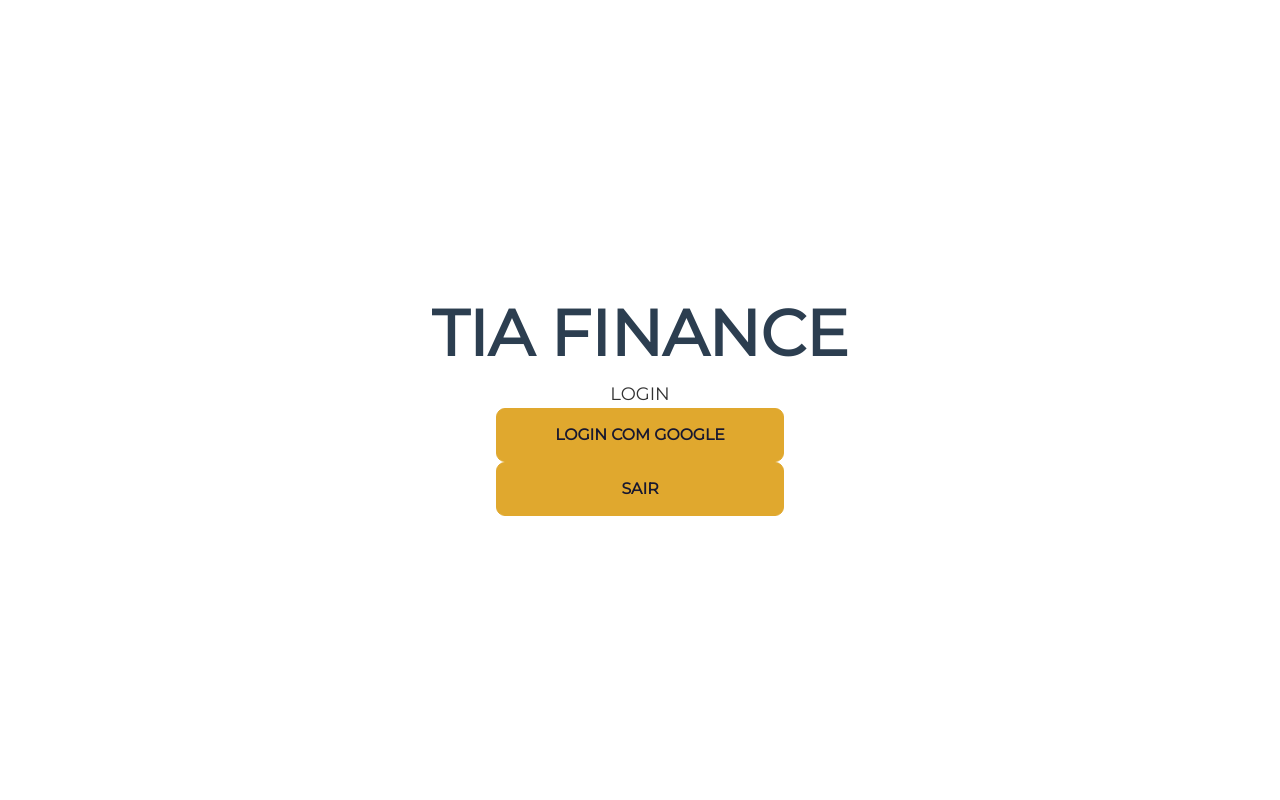
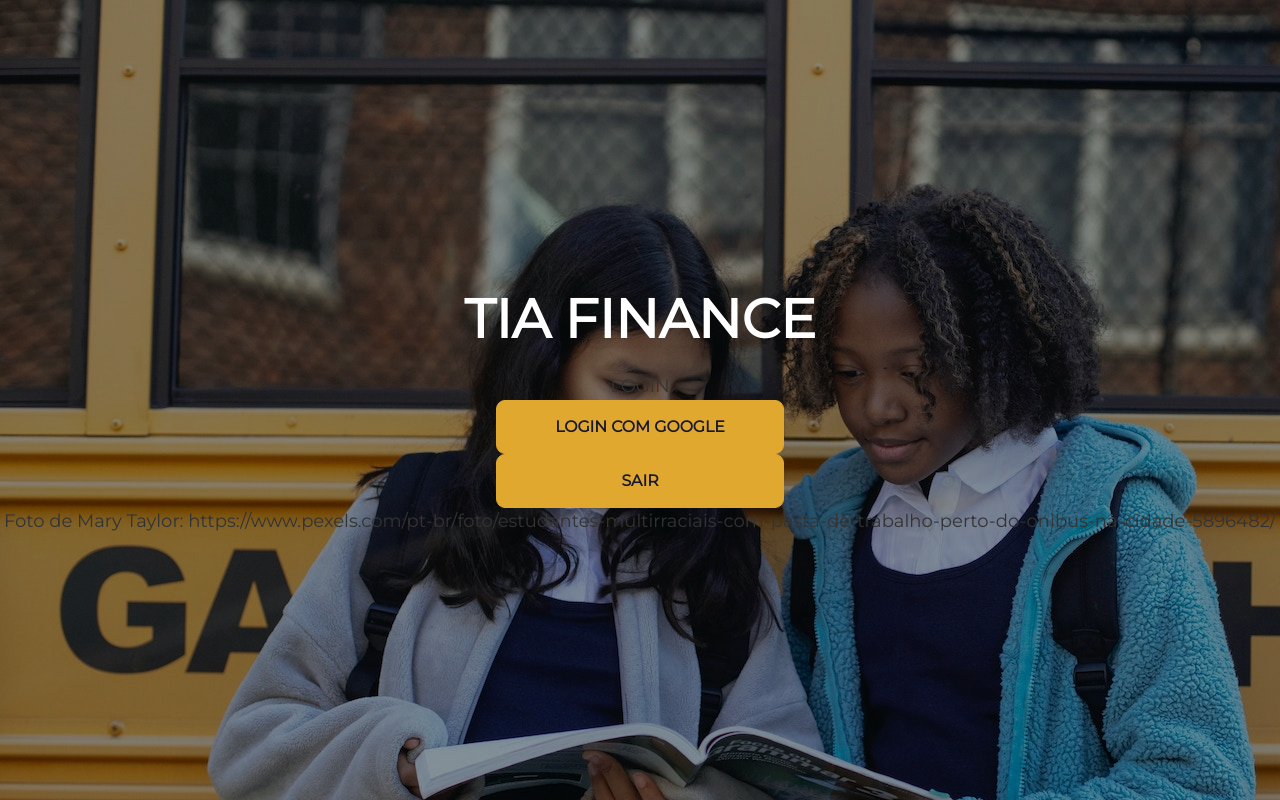
Before and after one commit to digitalbocca/tia-finance, a Vue app: page /#/login in a window 1280 px wide. Built offline with nearby package versions, Linux system fonts and the light colour scheme; no server answers.

Commit message:
Adiciona imagem de fundo

```diff
--- a/index.html
+++ b/index.html
@@ -7,6 +7,8 @@
   <title>Tia Finance</title>
 </head>
 <body>
+  <div class="background">
+  </div>
   <div id="app" class="container">
   </div>
   <script type="module" src="./src/js/main.js"></script>
--- a/src/app.vue
+++ b/src/app.vue
@@ -1,6 +1,9 @@
 <template>
   <app-title></app-title>
   <router-view></router-view>
+  <div>
+    Foto de Mary Taylor: https://www.pexels.com/pt-br/foto/estudantes-multirraciais-com-pasta-de-trabalho-perto-do-onibus-na-cidade-5896482/
+  </div>
 </template>
 
 <script setup>
--- a/src/components/app-title.vue
+++ b/src/components/app-title.vue
@@ -3,3 +3,10 @@
     Tia Finance
   </div>
 </template>
+
+<style lang="sass">
+  .title
+    @apply font-bold text-5xl uppercase text-center text-white shadow-sm
+    @apply my-6
+
+</style>
--- a/src/css/styles.css
+++ b/src/css/styles.css
@@ -14,10 +14,23 @@ html, body {
   min-height: 100vh;
   font-family: 'Montserrat', sans-serif;
   font-size: 18px;
-  /* background-color: azure; */
+  background-color: #000;
   display: flex;
   justify-content: center;
   width: 100%;
+}
+
+.background {
+  position: absolute;
+  top: 0;
+  left: 0;
+  min-height: 100vh;
+  min-width: 100vw;
+  background-image: url('./../img/pexels-mary-taylor-5896482.jpg');
+  background-repeat: none;
+  background-position: cover;
+  filter: opacity(0.6);
+  z-index: 1
 }
 
 .container {
@@ -26,12 +39,6 @@ html, body {
   justify-content: center;
   align-items: center;
   min-height: 100vh;
+  filter: opacity(1);
+  z-index: 2;
 }
-
-.title {
-  text-align: center;
-  text-transform: uppercase;
-  font-size: 64px;
-  font-weight: 700;
-  color: #2c3e50;
-}
--- a/src/js/main.js
+++ b/src/js/main.js
@@ -7,12 +7,7 @@ import { getAuth, onAuthStateChanged } from 'firebase/auth'
 const auth = getAuth()
 
 onAuthStateChanged(auth, user => {
-  if (user) {
-    router.push('/')
-  } else {
-    console.log('Indo para o login')
-    router.push('/login')
-  }
+  user ? router.push('/') : router.push('/login')
 })
 
 const app = createApp(App)
--- a/src/views/home.vue
+++ b/src/views/home.vue
@@ -1,6 +1,11 @@
 <template>
-  <novo-cliente></novo-cliente>
-  <lista-clientes></lista-clientes>
+  <div class="card w-full sm:w-3/4 lg:w-2/3 bg-base-100 shadow-md">
+    <div class="card-body">
+      <h2 class="card-title">Listão de Alunos</h2>
+      <novo-cliente></novo-cliente>
+      <lista-clientes></lista-clientes>
+    </div>
+  </div>
 </template>
 
 <script setup>
```
Also changed, not shown: src/img/pexels-mary-taylor-5896482.jpg (added).
